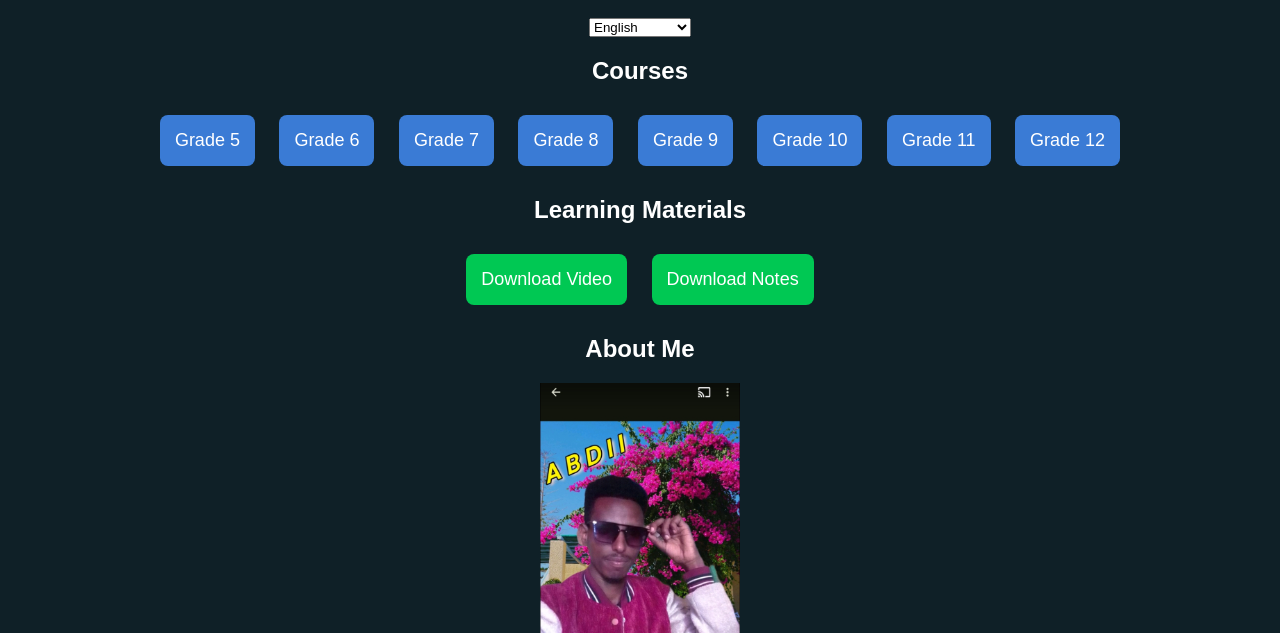
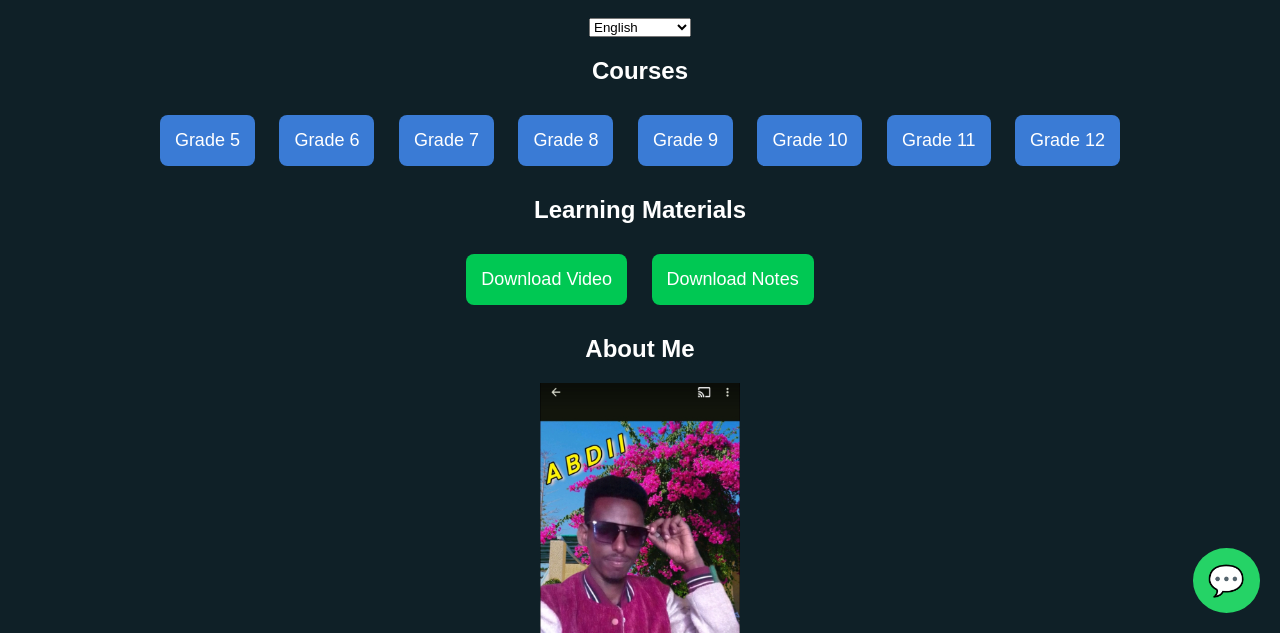
Before and after one commit to kedirabdulkadir762-cmd/username.github.io, a plain HTML site: page index.html in a window 1280 px wide. Shown: the part 167-800 px from the top of the page. Drawn offline with Linux system fonts and the light colour scheme.

Commit message:
Update style.css

```diff
--- a/style.css
+++ b/style.css
@@ -31,3 +31,16 @@ font-size:18px;
 background:#00c853;
 
 }
+.whatsapp{
+
+position:fixed;
+bottom:20px;
+right:20px;
+background:#25D366;
+color:white;
+font-size:30px;
+padding:15px;
+border-radius:50%;
+text-decoration:none;
+
+}
```
